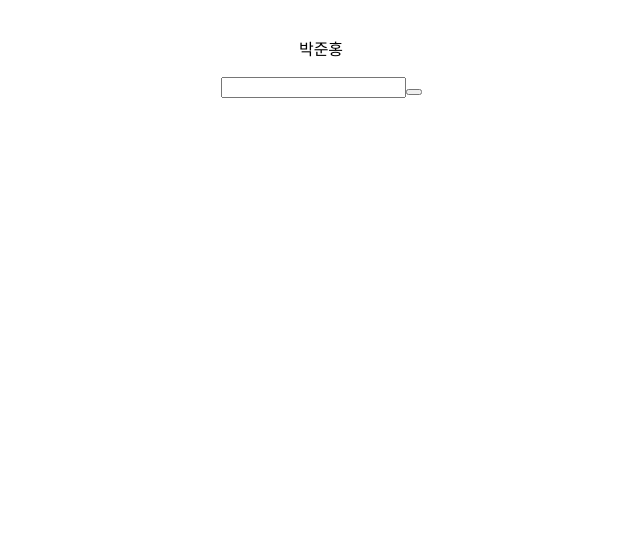
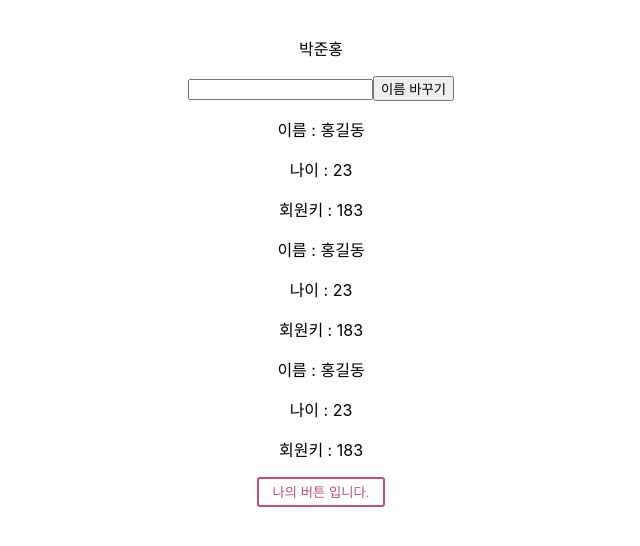
Before and after one commit to JJamVa/fintech, a React (Create React App) app in the folder Fintech_Project/fintech/: page / in a window 1280 px wide. Shown: the top 546 px of the page, without its empty margins (319-959 px from the left). Built offline with nearby package versions, Linux system fonts and the light colour scheme.

Commit message:
make a styled-components

```diff
--- a/Fintech_Project/fintech/src/App.js
+++ b/Fintech_Project/fintech/src/App.js
@@ -3,12 +3,16 @@ import './App.css';
 import { Welcome } from './components/Welcome';
 import StateComponent from './components/StateComponent';
 import InputComponents from './components/InputComponents';
+import ListComponents from './components/ListComponents';
+import StyledComponents from './components/StyledComponents';
 
 
 function App() {
   return (
     <div className="App">
       <InputComponents></InputComponents>
+      <ListComponents></ListComponents>
+      <StyledComponents></StyledComponents>
     </div>
   );
 }
--- a/Fintech_Project/fintech/src/components/InputComponents.js
+++ b/Fintech_Project/fintech/src/components/InputComponents.js
@@ -17,7 +17,7 @@ const InputComponents = () => {
             <br></br>
             <p>{userName}</p>
             <input onChange={handleChange}></input>
-            <button onClick={handleClick}></button>
+            <button onClick={handleClick}>이름 바꾸기</button>
         </div>
     )
 }
--- a/Fintech_Project/fintech/src/components/ListComponents.js
+++ b/Fintech_Project/fintech/src/components/ListComponents.js
@@ -1,12 +1,23 @@
 import React, { useState } from 'react'
 
 const ListComponents = () => {
-    const [list, setlist] = useState(
+    const [list, setlist] = useState([
         {username: "홍길동", age: 23, height: 183},
         {username: "홍길동", age: 23, height: 183},
-        {username: "홍길동", age: 23, height: 183})
+        {username: "홍길동", age: 23, height: 183}])
+
     return (
-        <div></div>
+        <div>
+            {list.map((el) => {
+        return (
+          <>
+            <p>이름 : {el.username}</p>
+            <p>나이 : {el.age}</p>
+            <p>회원키 : {el.height}</p>
+          </>
+        );
+      })}
+        </div>
     )
 }
 
--- a/Fintech_Project/fintech/src/components/StateComponent.js
+++ b/Fintech_Project/fintech/src/components/StateComponent.js
@@ -7,7 +7,8 @@ const StateComponent = () => {
     setInterval(() => {
         console.log("카운트를 변경합니다. ",count)
         setCount(count++)
-    },3000)//userCount의 내부적으로 데이터는 변경이 되었으나, 실질적으로는 화면에서는 변경이 되지않음 그러나 useState를 이용하면 변경이 가능함.
+    },3000)//userCount의 내부적으로 데이터는 변경이 되었으나,
+    //실질적으로는 화면에서는 변경이 되지않음 그러나 useState를 이용하면 변경이 가능함.
 
     return (
         <div>{userName}</div>
--- /dev/null
+++ b/Fintech_Project/fintech/src/components/StyledComponents.js
@@ -0,0 +1,22 @@
+import React from 'react'
+import styled from 'styled-components'
+
+
+const MyButton = styled.button`
+  background: transparent;
+  border-radius: 3px;
+  border: 2px solid #bf4f74;
+  color: #bf4f74;
+  margin: 0 1em;
+  padding: 0.25em 1em;
+`;
+
+const StyledComponents = () => {
+  return (
+    <div>
+        <MyButton>나의 버튼 입니다.</MyButton>
+    </div>
+  )
+}
+
+export default StyledComponents
```
